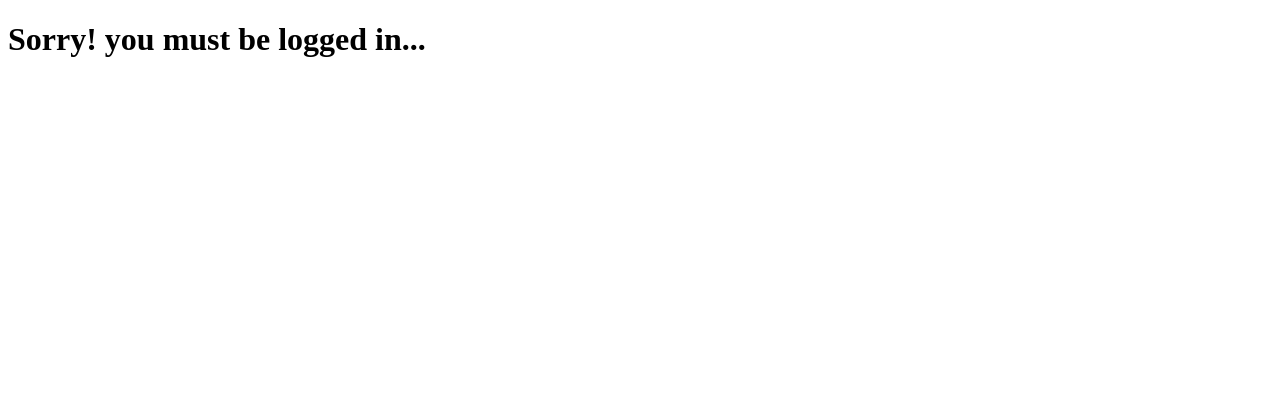
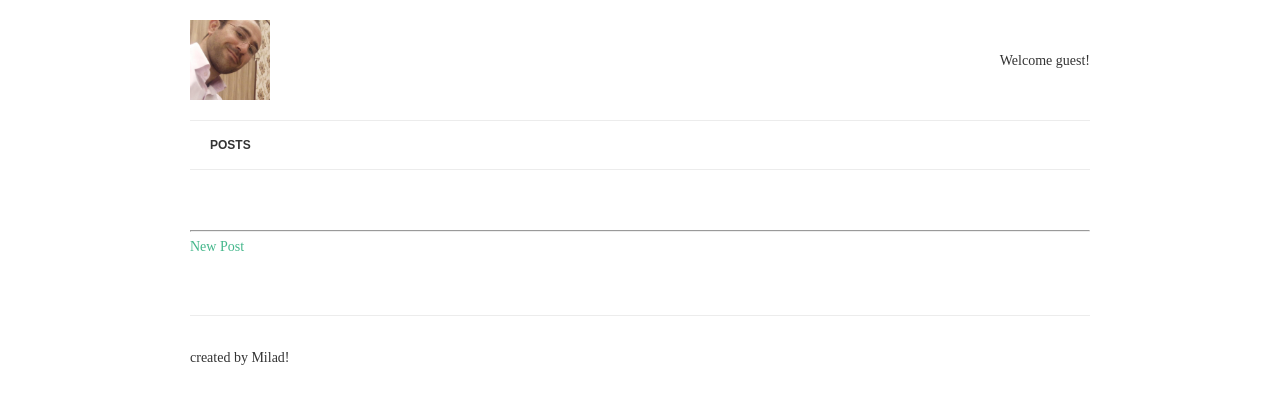
Before and after one commit to HZZSOFT/DjangoGit2, a Django app: page /posts/ in a window 1280 px wide. Shown: the top 404 px of the page. Run offline with Django 3.2, Linux system fonts and the light colour scheme; data that the repository does not hold is empty.

Commit message:
add 'base.html' static file and extend it in posts html page. update setting.py for use static address file.

```diff
--- /dev/null
+++ b/DjangoGit2/static/css/style.css
@@ -0,0 +1,208 @@
+/* Generic Rules */
+
+.align-right {
+    text-align: right;
+}
+
+span.highlight {
+    background-color: #333;
+    color: #fff;
+    display: inline-block;
+    padding: 3px 5px 2px 5px;
+    text-transform: uppercase;
+    font-family: Arial, sans-serif;
+    font-size: 12px;
+    border-radius: 2px;
+}
+
+p.meta {
+    font-style: italic;
+}
+
+
+/* Site structure*/
+
+.container {
+    width: 900px;
+    max-width: 90%;
+    margin: 0 auto;
+    padding: 0;
+}
+
+header {
+    border-bottom: 1px solid #ececec;
+    padding: 20px 0;
+    display: table;
+    width: 100%;
+}
+
+footer {
+    border-top: 1px solid #ececec;
+    padding: 20px 0;
+    margin-top: 60px;
+}
+
+
+/* Header */
+
+.logo {
+    padding-right: 20px;
+    display: table-cell;
+    width: 80px;
+}
+
+.welcome {
+    display: table-cell;
+    vertical-align: middle;
+    text-align: right;
+    line-height: 1.5;
+}
+
+nav {
+    clear: both;
+    border-bottom: 1px solid #ececec;
+    margin-bottom: 60px;
+}
+
+nav a {
+    font-size: 12px;
+    font-weight: bold;
+    line-height: 18px;
+    padding: 15px 20px;
+    display: inline-block;
+    text-transform: uppercase;
+    font-family: Arial, serif;
+    color: #333;
+}
+
+@media only screen and (max-width: 350px) {
+    nav a {
+        padding: 15px 10px;
+    }
+}
+
+
+/* Content */
+
+.book {
+    border-left: 2px dashed #ececec;
+    padding-left: 20px;
+    margin: 40px 0;
+}
+
+
+/* Typography */
+
+body {
+    font-family: 'Merriweather', serif;
+    color: #333;
+    font-size: 14px;
+}
+
+h1, h2, h3, h4, h5, h6 {
+    font-family: 'Roboto Slab', serif;
+}
+
+a {
+    color: #44B78B;
+    text-decoration: none;
+}
+
+
+/* Tables */
+
+table {
+    width: 100%;
+    margin-bottom: 60px;
+}
+
+table td, th {
+    padding: 10px;
+    text-align: left;
+}
+
+th {
+    background-color: #44B78B;
+    color: #fff;
+}
+
+table tr:nth-child(odd){
+    background-color: #ececec;
+}
+
+@media only screen and (max-width: 500px) {
+    thead {
+        display: none;
+    }
+
+    table tr {
+        display: block;
+        padding: 8px 10px;
+    }
+
+    table td {
+        display: block;
+        padding: 3px 0;
+    }
+
+    td.title {
+        font-weight: bold;
+    }
+
+    td.align-right {
+        text-align: left;
+    }
+}
+
+
+/* Forms */
+
+label {
+    display: block;
+    font-weight: bold;
+    margin: 15px 0 10px 0;
+}
+
+input[type="submit"] {
+    margin-top: 20px;
+    border: 0;
+    background-color: #44B78B;
+    color: #fff;
+    padding: 10px 15px;
+    border-radius: 3px;
+    text-transform: uppercase;
+    font-family: arial, sans-serif;
+    font-size: 12px;
+    font-weight: bold;
+}
+
+input[type="text"],
+input[type="password"],
+select,
+textarea {
+    border: 1px solid #ccc;
+    padding: 5px;
+    display: block;
+    width: 300px;
+    box-sizing: border-box;
+    margin-bottom: 10px;
+    max-width: 100%;
+}
+
+textarea {
+    width: 100%;
+    box-sizing: border-box;
+}
+
+.form-error {
+    margin-top: 20px;
+}
+
+.form-error span,
+.non-field-errors span {
+    background-color: #d70000;
+    color: #fff;
+    padding: 5px;
+    border-radius: 2px;
+    font-family: arial, sans-serif;
+}
--- /dev/null
+++ b/DjangoGit2/templates/base.html
@@ -0,0 +1,38 @@
+{% load static %}
+<!doctype html>
+<html>
+	<head>
+		<title>Django Git 2</title>
+		<meta charset="utf-8">
+		<meta name="description"content="My great book review site">
+		<meta name="viewport" content="width=device-width, initial-scale=1">
+		<link rel="stylesheet" href="{% static 'css/normalize.css' %}">
+		<link rel="stylesheet" href="{% static 'css/style.css' %}">
+	</head>
+	<body>
+		<div class="container">
+			<header>
+				<img src="{% static 'img/milad.jpg' %}" alt="DjangoGit2!" class="logo"/>
+				<div class="welcome">
+					{% if request.user.is_authenticated %}
+						<p>Hello {{ request.user.username|title }}, you last logged in at {{ request.user.last_login|date:"D d M Y" }}</p>
+					{% else %}
+						<p>Welcome guest!</p>
+					{% endif %}
+				</div>
+			</header>
+
+			<nav>
+				<a href="{% url 'posts' %}">Posts</a>
+			</nav>
+
+			<main>
+				{% block content %}{% endblock %}
+			</main>
+
+			<footer>
+				<p>created by Milad!</p>
+			</footer>
+		</div>
+	</body>
+</html>
--- a/register_app/templates/posts.html
+++ b/register_app/templates/posts.html
@@ -1,14 +1,7 @@
-{% load staticfiles %}
-<!DOCTYPE html>
-<html lang="en">
-<head>
-    <meta charset="UTF-8">
-    <title>Posts</title>
-    <link rel="stylesheet" type="text/css" href="{% static 'style.css' %}">
-</head>
-<body>
-{% if request.user.is_authenticated %}
-    <h1>Welcome {{ request.user.username }}</h1>
+{% extends 'base.html' %}
+
+
+{% block content %}
 {% for item in posts %}
     <div class="posts">
         <span>Title: </span>
@@ -26,8 +19,4 @@
 {% endfor %}
     <hr />
     <a href="{% url 'new_post' %}">New Post</a>
-    {% else %}
-    <h1> Sorry! you must be logged in...</h1>
-{% endif %}
-</body>
-</html>
+{% endblock %}
```
Also changed, not shown: DjangoGit2/settings.py (+7 -4 lines), DjangoGit2/static/css/normalize.css (added), DjangoGit2/static/img/milad.jpg (added).
